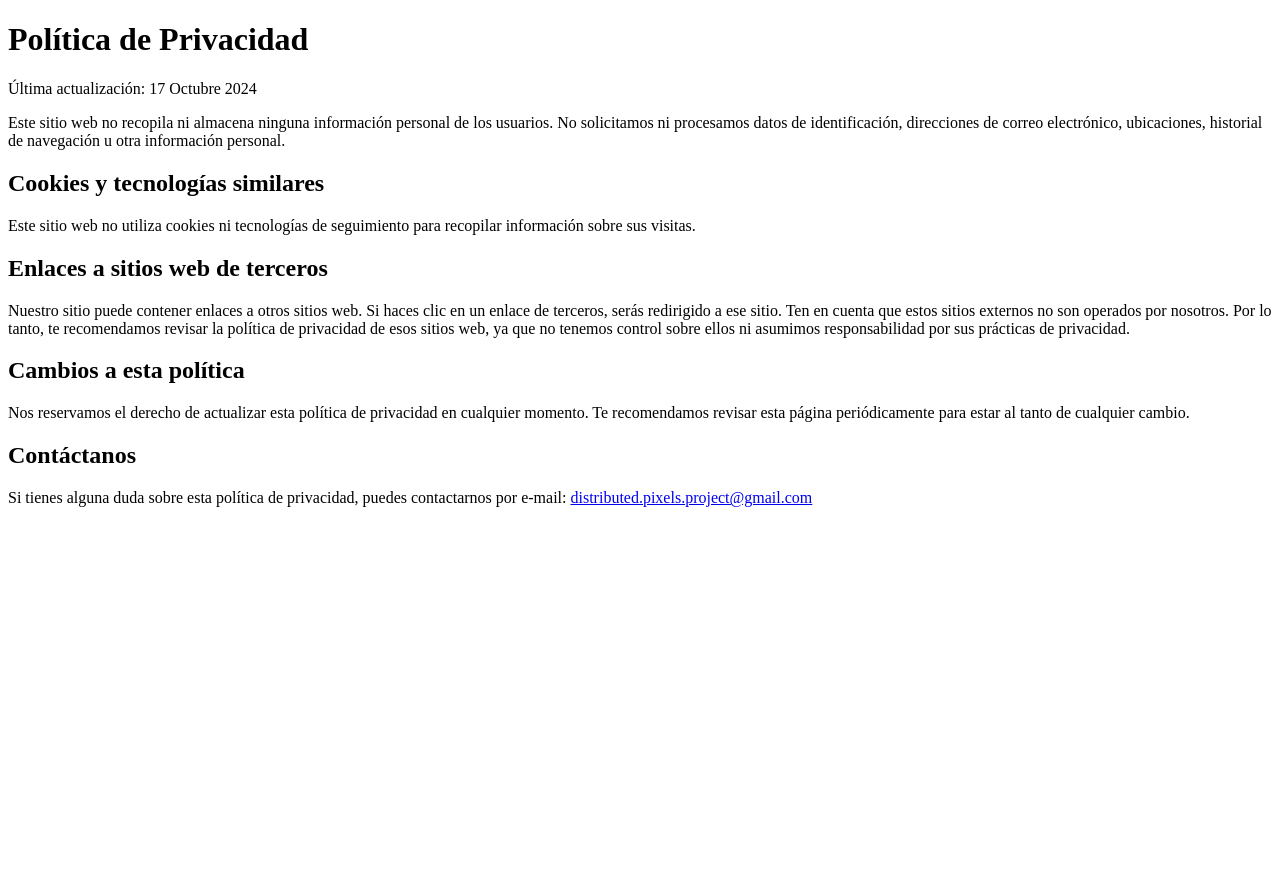
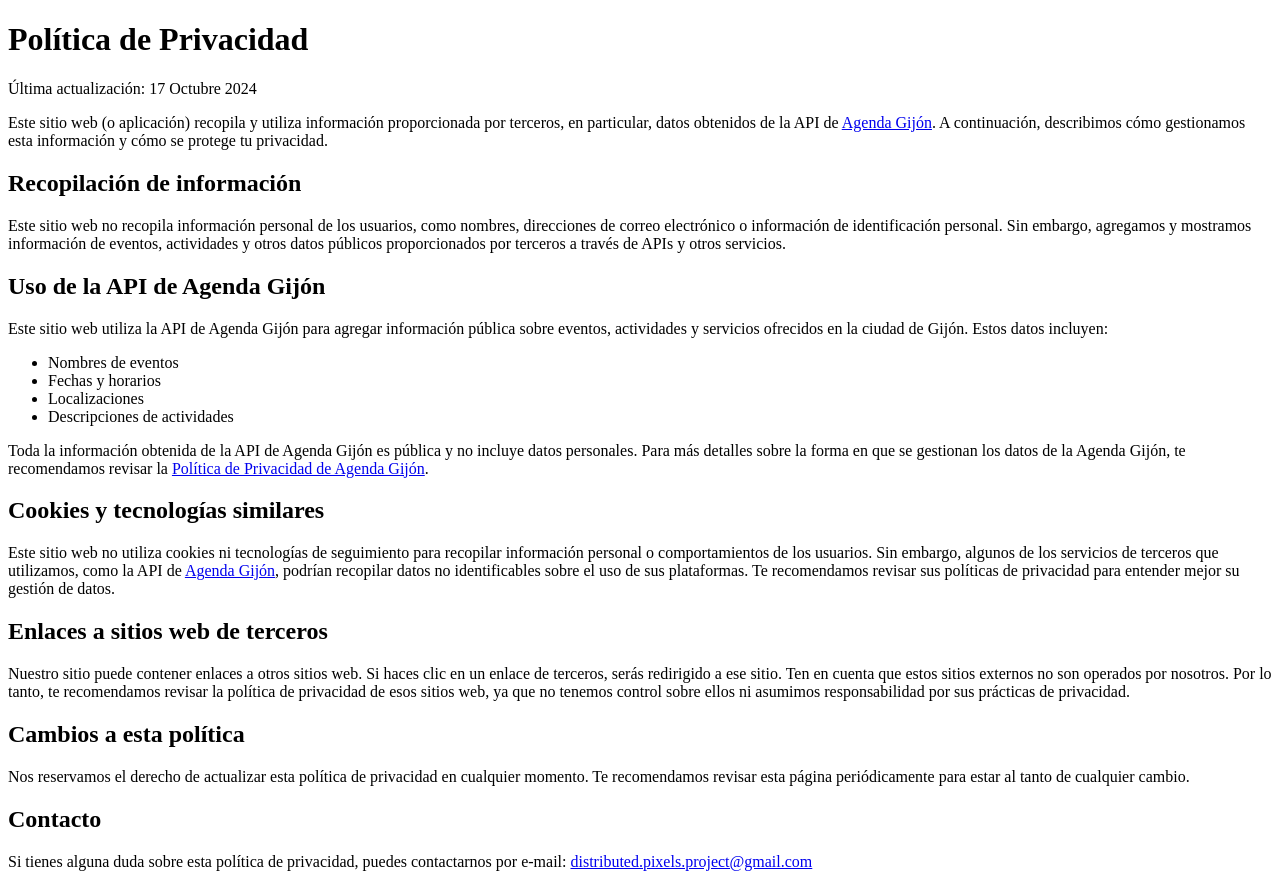
Before and after one commit to DistributedPixels/pulpin-client, a Vue app: page /privacy-policy in a window 1280 px wide. Before the commit the page ends 800 px from the top, so only its background shows below. Built offline with nearby package versions, Linux system fonts and the light colour scheme.

Commit message:
Referencing Agenda Gijon

```diff
--- a/src/views/privacy-policy-view.vue
+++ b/src/views/privacy-policy-view.vue
@@ -2,13 +2,37 @@
   <h1>Política de Privacidad</h1>
   <p>Última actualización: 17 Octubre 2024</p>
   <p>
-    Este sitio web no recopila ni almacena ninguna información personal de los usuarios.
-    No solicitamos ni procesamos datos de identificación, direcciones de correo electrónico, ubicaciones,
-    historial de navegación u otra información personal.
+    Este sitio web (o aplicación) recopila y utiliza información proporcionada por terceros, en particular,
+    datos obtenidos de la API de <a href= "https://www.gijon.es/es/eventos">Agenda Gijón</a>. A continuación, describimos cómo gestionamos esta información
+    y cómo se protege tu privacidad.
+  </p>
+  <h2>Recopilación de información</h2>
+  <p>
+    Este sitio web no recopila información personal de los usuarios, como nombres,
+    direcciones de correo electrónico o información de identificación personal. Sin embargo, agregamos
+    y mostramos información de eventos, actividades y otros datos públicos proporcionados por terceros a
+    través de APIs y otros servicios.
+  </p>
+  <h2>Uso de la API de Agenda Gijón</h2>
+  <p>
+    Este sitio web utiliza la API de Agenda Gijón para agregar información pública sobre eventos, actividades y
+    servicios ofrecidos en la ciudad de Gijón. Estos datos incluyen:
+    <ul>
+      <li>Nombres de eventos</li>
+      <li>Fechas y horarios</li>
+      <li>Localizaciones</li>
+      <li>Descripciones de actividades</li>
+    </ul>
+    Toda la información obtenida de la API de Agenda Gijón es pública y no incluye datos personales.
+    Para más detalles sobre la forma en que se gestionan los datos de la Agenda Gijón, te recomendamos
+    revisar la  <a href= "https://www.gijon.es/es/privacidad">Política de Privacidad de Agenda Gijón</a>.
   </p>
   <h2>Cookies y tecnologías similares</h2>
   <p>
-    Este sitio web no utiliza cookies ni tecnologías de seguimiento para recopilar información sobre sus visitas.
+    Este sitio web no utiliza cookies ni tecnologías de seguimiento para recopilar información personal o
+    comportamientos de los usuarios. Sin embargo, algunos de los servicios de terceros que utilizamos,
+    como la API de <a href= "https://www.gijon.es/es/eventos">Agenda Gijón</a>, podrían recopilar datos no identificables sobre el uso de sus plataformas.
+    Te recomendamos revisar sus políticas de privacidad para entender mejor su gestión de datos.
   </p>
   <h2>Enlaces a sitios web de terceros</h2>
   <p>Nuestro sitio puede contener enlaces a otros sitios web. Si haces clic en un enlace de terceros, serás
@@ -21,7 +45,7 @@
     Nos reservamos el derecho de actualizar esta política de privacidad en cualquier momento.
     Te recomendamos revisar esta página periódicamente para estar al tanto de cualquier cambio.
   </p>
-  <h2>Contáctanos</h2>
+  <h2>Contacto</h2>
   <p>Si tienes alguna duda sobre esta política de privacidad, puedes contactarnos por e-mail: <a href="mailto:distributed.pixels.project@gmail.com">distributed.pixels.project@gmail.com</a>
   </p>
 </template>
```
